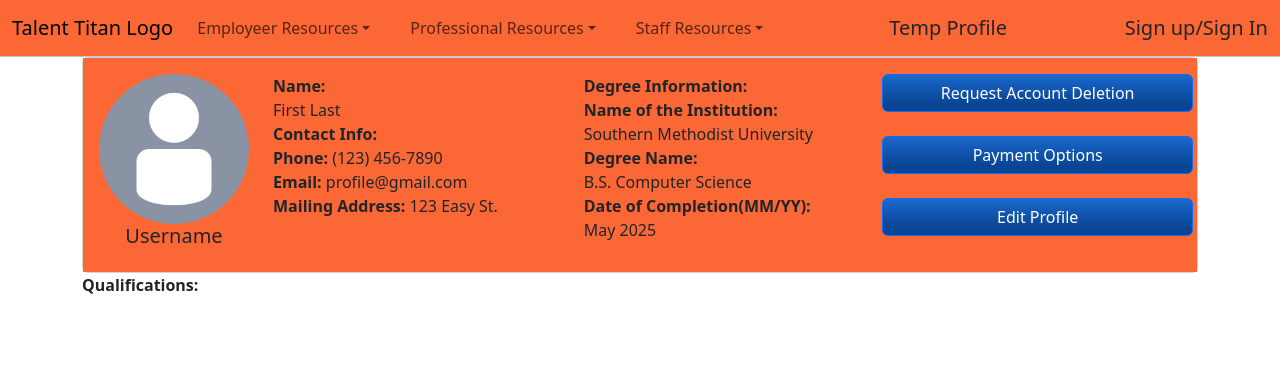
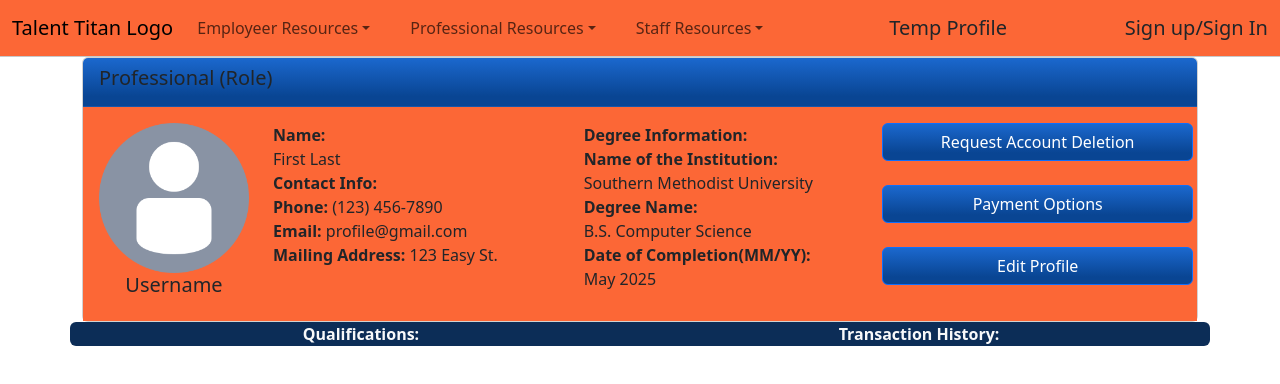
Before and after one commit to Mikecamdo/TalentTitan, a React (Create React App) app in the folder frontend/: page /profile in a window 1280 px wide. Shown: the top 384 px of the page. Built offline with nearby package versions, Linux system fonts and the light colour scheme.

Commit message:
Added Logo, update Profile Page

```diff
--- a/frontend/src/pages/ProfilePage.tsx
+++ b/frontend/src/pages/ProfilePage.tsx
@@ -6,11 +6,11 @@ export const ProfilePage = () => {
         <>
         <Container className=" rounded">
             <Card className="bg-main rounded">
-                {/* <CardHeader className="button-bg">
+                <CardHeader className="button-bg">
                     <Card.Title>
-                        Username
+                        Professional (Role)
                     </Card.Title>
-                </CardHeader> */}
+                </CardHeader>
 
                 <Card.Body className="bg-main">
                     <Row className="d-flex">
@@ -91,8 +91,15 @@ export const ProfilePage = () => {
             </Card>
         </Container>
 
-        <Container className="rounded" >
-            <strong>Qualifications:</strong>
+        <Container className="d-flex rounded bg-alt text-light" >
+            <Col className="d-flex justify-content-center">
+                <Row> <strong>Qualifications:</strong> </Row>
+            </Col>
+
+            <Col className="d-flex justify-content-center">
+                <Row> <strong>Transaction History:</strong> </Row>
+            </Col>
+
         </Container>
         </>
     );
```
Also changed, not shown: frontend/public/DALLE_2024-02-07_19.50.03_-_Further_refine_the_logo_designs_for_Talent_Titan_aiming_for_web_application_icons_that_perfectly_balance_the_agencys_themes_of_strength_leadershi.WEBP (deleted), frontend/public/TalentTitanLogo.png (added).
